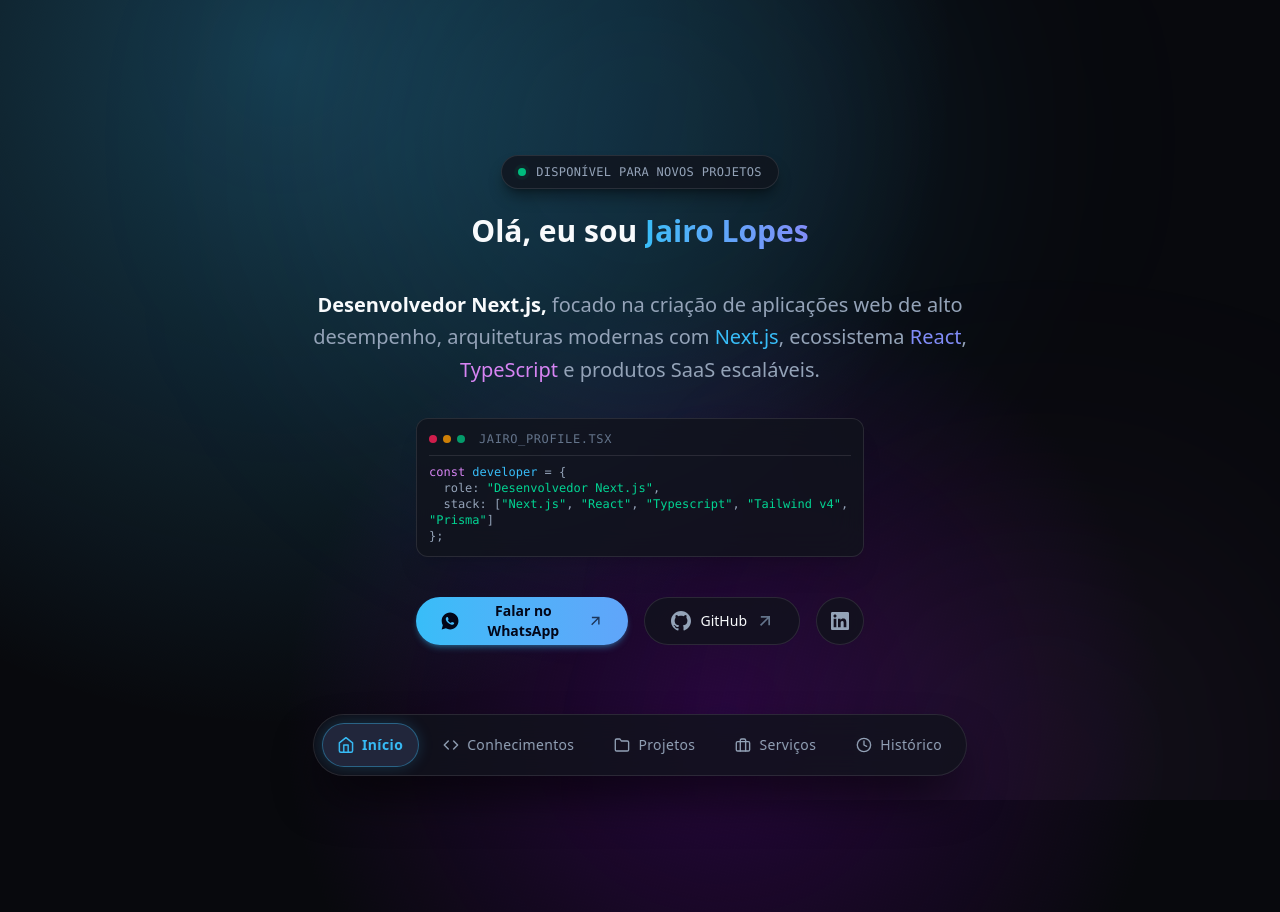
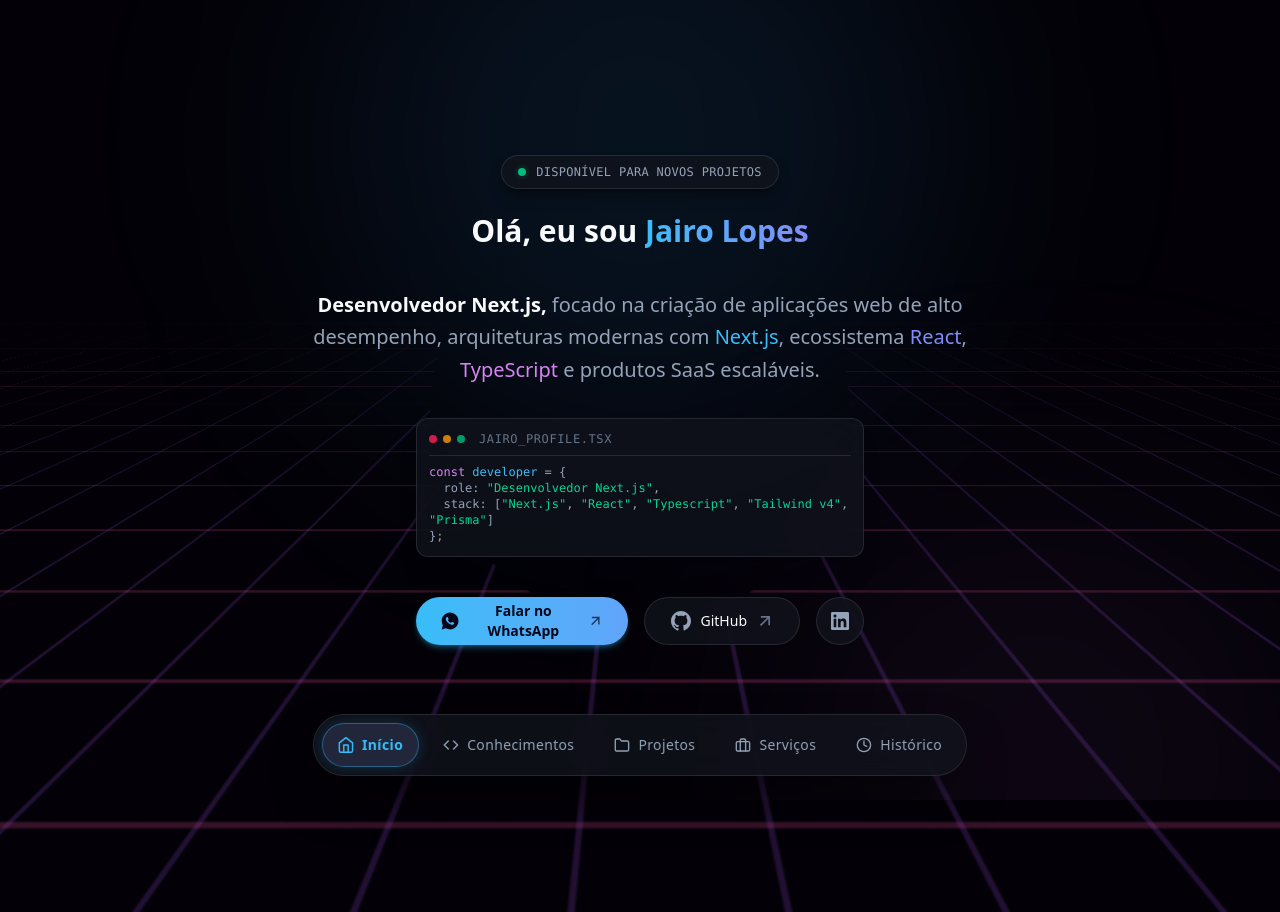
Before and after one commit to JairoLopes/jairo-portfolio, a Next.js app: page / in a window 1280 px wide. Built offline with nearby package versions, Linux system fonts and the light colour scheme.

Commit message:
Update globals.css

```diff
--- a/src/app/globals.css
+++ b/src/app/globals.css
@@ -39,70 +39,83 @@
 }
 
 /* Força o tema escuro mesmo que o SO ou navegador estejam configurados para Light Mode */
-html {
-  background-color: var(--background, #08090d);
-  overflow-x: hidden;
-}
-
 body {
+  background: #030107;
+  min-height: 100vh;
+  margin: 0;
   position: relative;
-  min-height: 100vh;
-  background: transparent;
   overflow: hidden;
 }
 
-/* Regras de isolamento e alta performance compartilhadas */
-html::before,
+/* Grade 3D com Máscara de Sub-pixel (Zero Tremor) */
 body::before {
   content: "";
   position: fixed;
-  inset: -20vmax; /* Área otimizada para baixo consumo de GPU */
+  inset: -100% -50%;
+  z-index: -2;
   pointer-events: none;
-
-  /* Isolamento estrito de rendering e prevenção de flickering em telas HiDPI */
   contain: strict;
-  backface-visibility: hidden;
   will-change: transform;
+  background:
+    linear-gradient(rgba(236, 72, 153, 0.22) 2px, transparent 2px),
+    linear-gradient(90deg, rgba(168, 85, 247, 0.18) 2px, transparent 2px);
+  background-size: 60px 60px;
+  transform: perspective(600px) rotateX(72deg);
+  /* Elimina o tremor cortando a convergência no horizonte */
+  -webkit-mask-image: linear-gradient(
+    to top,
+    rgba(0, 0, 0, 1) 0%,
+    rgba(0, 0, 0, 1) 35%,
+    transparent 70%
+  );
+  mask-image: linear-gradient(
+    to top,
+    rgba(0, 0, 0, 1) 0%,
+    rgba(0, 0, 0, 1) 35%,
+    transparent 70%
+  );
+  animation: grid_flow_clean 2.5s linear infinite;
 }
 
-/* Camada 1: Órbita Amarelo Ouro */
-html::before {
-  z-index: -2;
-  background-image: radial-gradient(
-    circle at 40% 40%,
-    #54018363 0%,
-    transparent 22%
+/* Núcleo Central Dark Flutuante (Sem borda clara) */
+body::after {
+  content: "";
+  position: fixed;
+  top: 50%;
+  left: 50%;
+  width: 420px;
+  height: 420px;
+  margin-top: -210px;
+  margin-left: -210px;
+  z-index: -1;
+  pointer-events: none;
+  border-radius: 50%;
+  background: radial-gradient(
+    circle,
+    #030107 0%,
+    #030107 55%,
+    rgba(3, 1, 7, 0.95) 75%,
+    transparent 100%
   );
-  animation: orbit9_A_opt 9s linear infinite;
+  will-change: transform;
+  animation: float_dark_core 5s ease-in-out infinite alternate;
 }
 
-/* Camada 2: Órbita Rosa Choque */
-body::before {
-  z-index: -1;
-  background-image: radial-gradient(
-    circle at 60% 60%,
-    #38bff846 0%,
-    transparent 28%
-  );
-  animation: orbit9_B_opt 12s linear infinite reverse;
-}
-
-/* Animações com aceleração 3D ativa */
-@keyframes orbit9_A_opt {
+@keyframes grid_flow_clean {
   0% {
-    transform: rotate(0deg) scale(1.5) translateZ(0);
+    transform: perspective(600px) rotateX(72deg) translate3d(0, 0, 0);
   }
   100% {
-    transform: rotate(360deg) scale(1.5) translateZ(0);
+    transform: perspective(600px) rotateX(72deg) translate3d(0, 60px, 0);
   }
 }
 
-@keyframes orbit9_B_opt {
+@keyframes float_dark_core {
   0% {
-    transform: rotate(0deg) scale(1.8) translateX(5vw) translateZ(0);
+    transform: translate3d(0, -14px, 0);
   }
   100% {
-    transform: rotate(360deg) scale(1.8) translateX(5vw) translateZ(0);
+    transform: translate3d(0, 14px, 0);
   }
 }
 
```
